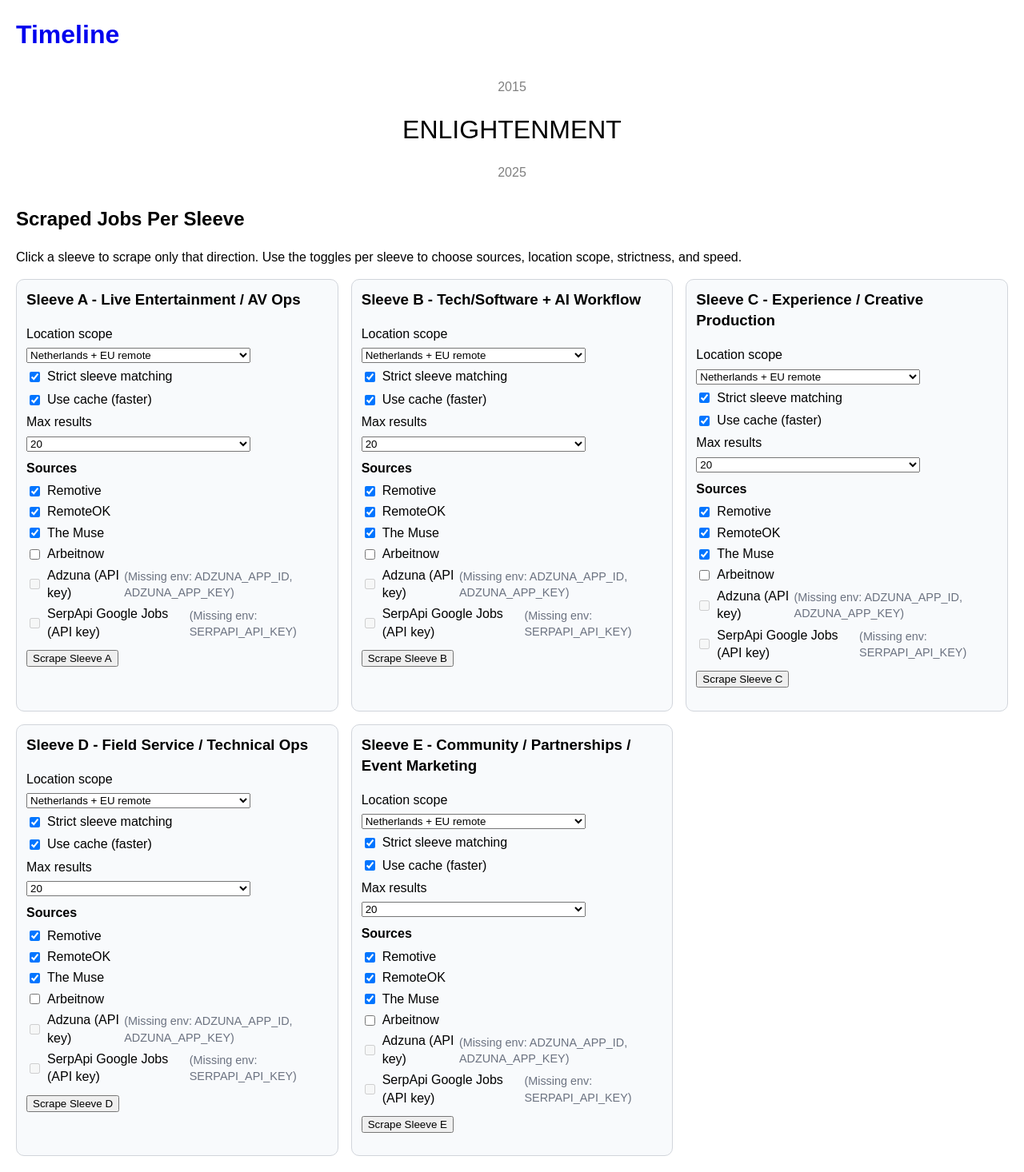
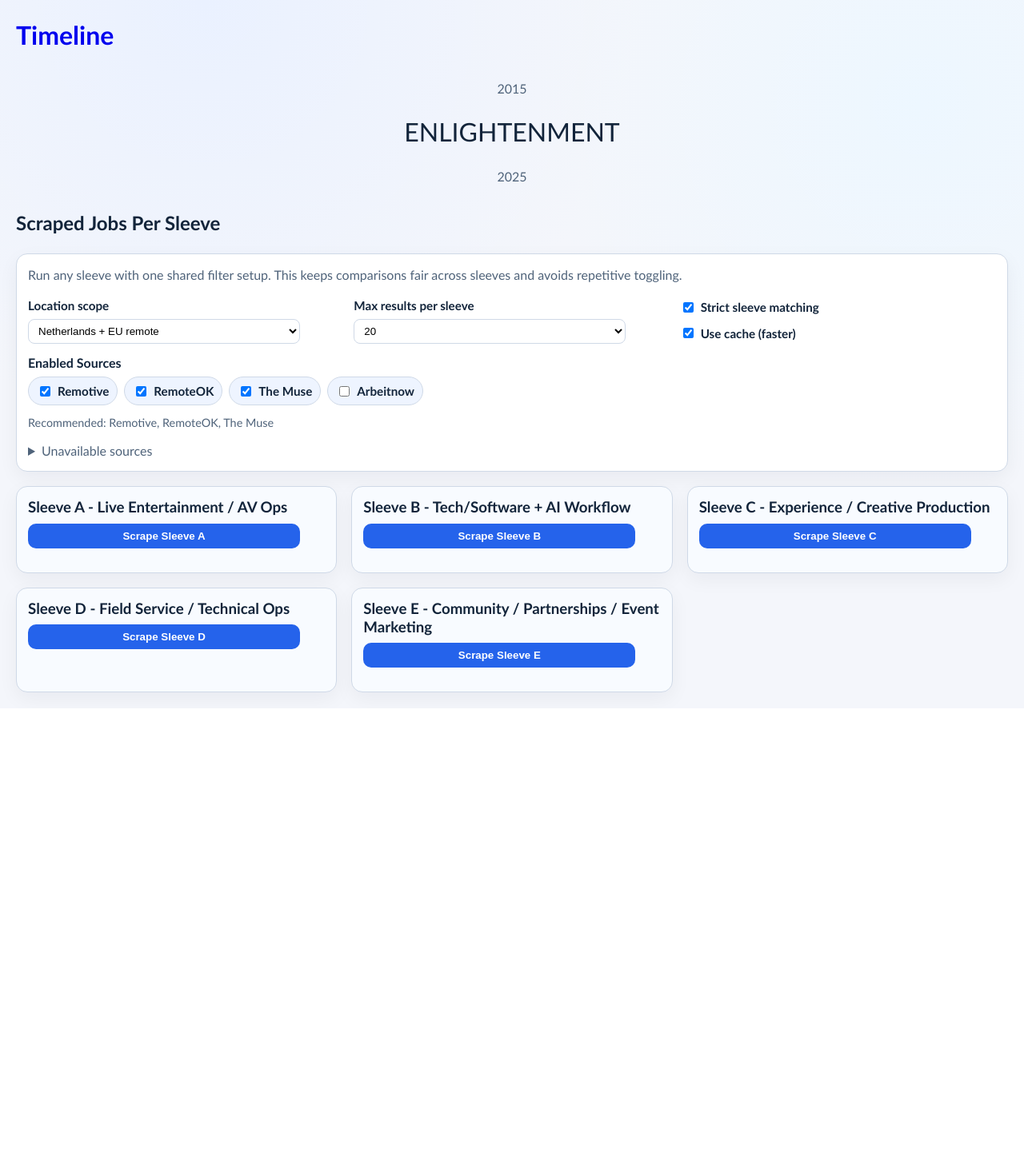
Before and after one commit to ThijsVanZon/existence.app, a Flask app: page /enlightenment in a window 1280 px wide. Shown: the whole page at 80% size. After the commit the page ends 886 px from the top, so only its background shows below. Run offline with Flask 3, Linux system fonts and the light colour scheme.

Commit message:
existence.app 0.24.0

```diff
--- a/static/styles.css
+++ b/static/styles.css
@@ -1,7 +1,22 @@
+:root {
+  --bg-soft: #f4f6fb;
+  --ink: #12243a;
+  --ink-muted: #4f637a;
+  --line: #cfd9e7;
+  --accent: #2563eb;
+  --panel: #ffffff;
+  --panel-soft: #f8fbff;
+}
+
 body {
-  font-family: Arial, sans-serif;
+  font-family: "Trebuchet MS", "Segoe UI", "Helvetica Neue", sans-serif;
   margin: 20px;
-  line-height: 1.4;
+  line-height: 1.45;
+  color: var(--ink);
+  background:
+    radial-gradient(circle at 20% 0%, #eaf1ff 0%, transparent 40%),
+    radial-gradient(circle at 90% 15%, #edf7ff 0%, transparent 35%),
+    var(--bg-soft);
 }
 
 a {
@@ -35,17 +50,17 @@ a:focus-visible {
 
 .main-decade {
   font-size: 2em;
-  color: black;
+  color: var(--ink);
 }
 
 .sub-decade {
   font-size: 1em;
-  color: grey;
+  color: var(--ink-muted);
 }
 
 .highlight .main-decade,
 .highlight .sub-decade {
-  color: #2563eb;
+  color: var(--accent);
 }
 
 .highlight .main-decade {
@@ -66,15 +81,17 @@ a:focus-visible {
 }
 
 .job-card {
-  border: 1px solid #d1d5db;
-  border-radius: 8px;
-  padding: 12px;
+  border: 1px solid var(--line);
+  border-radius: 12px;
+  padding: 14px;
   margin-bottom: 12px;
-  background: #ffffff;
+  background: var(--panel);
+  box-shadow: 0 6px 18px rgba(15, 23, 42, 0.06);
 }
 
 .job-card h3 {
   margin: 0 0 8px;
+  font-size: 1.2rem;
 }
 
 .job-card p {
@@ -84,52 +101,82 @@ a:focus-visible {
 .sleeve-grid {
   display: grid;
   grid-template-columns: repeat(auto-fit, minmax(320px, 1fr));
-  gap: 16px;
+  gap: 18px;
   margin-top: 16px;
 }
 
 .sleeve-panel {
-  border: 1px solid #d1d5db;
-  border-radius: 10px;
-  padding: 12px;
-  background: #f8fafc;
+  border: 1px solid var(--line);
+  border-radius: 14px;
+  padding: 14px;
+  background: var(--panel-soft);
+  box-shadow: 0 8px 24px rgba(15, 23, 42, 0.05);
 }
 
 .sleeve-panel.loading {
-  opacity: 0.7;
+  opacity: 0.68;
 }
 
 .sleeve-panel h3 {
   margin-top: 0;
+  margin-bottom: 8px;
+  line-height: 1.25;
 }
 
-.scrape-controls {
+.scrape-toolbar {
+  border: 1px solid var(--line);
+  border-radius: 14px;
+  background: var(--panel);
+  padding: 14px;
+  margin-bottom: 18px;
+  box-shadow: 0 8px 24px rgba(15, 23, 42, 0.05);
+}
+
+.toolbar-hint {
+  margin-top: 0;
+  color: var(--ink-muted);
+}
+
+.toolbar-grid {
+  display: grid;
+  grid-template-columns: repeat(auto-fit, minmax(220px, 1fr));
+  gap: 12px;
+  margin-bottom: 10px;
+}
+
+.toolbar-field {
   display: grid;
   grid-template-columns: 1fr;
   gap: 6px;
-  margin-bottom: 10px;
 }
 
-.scrape-controls select {
+.toolbar-field label {
+  font-weight: 600;
+  font-size: 0.95rem;
+}
+
+.toolbar-field select,
+.sleeve-panel button {
   width: 100%;
-  max-width: 280px;
+  max-width: 340px;
 }
 
 .control-inline {
   display: flex;
   align-items: center;
   gap: 6px;
+  font-weight: 600;
 }
 
 .source-title {
   font-weight: 600;
-  margin-top: 4px;
+  margin-top: 2px;
 }
 
 .source-toggle-group {
-  display: grid;
-  grid-template-columns: 1fr;
-  gap: 4px;
+  display: flex;
+  flex-wrap: wrap;
+  gap: 8px;
 }
 
 .source-option {
@@ -138,9 +185,53 @@ a:focus-visible {
   gap: 6px;
 }
 
+.source-pill {
+  border: 1px solid var(--line);
+  border-radius: 999px;
+  padding: 6px 10px;
+  background: #eef4ff;
+}
+
 .source-reason {
-  color: #6b7280;
+  color: var(--ink-muted);
   font-size: 0.9em;
+}
+
+.toolbar-note {
+  margin-top: 6px;
+  color: var(--ink-muted);
+  font-size: 0.9rem;
+}
+
+.unavailable-sources {
+  margin-top: 6px;
+  color: var(--ink-muted);
+}
+
+.unavailable-row {
+  margin: 4px 0;
+  font-size: 0.9rem;
+}
+
+button {
+  background: var(--accent);
+  color: #fff;
+  border: none;
+  border-radius: 10px;
+  padding: 8px 12px;
+  font-weight: 700;
+  cursor: pointer;
+}
+
+button:hover {
+  filter: brightness(0.94);
+}
+
+select {
+  border: 1px solid var(--line);
+  border-radius: 8px;
+  padding: 6px 8px;
+  background: #fff;
 }
 
 .videos,
--- a/templates/2020.html
+++ b/templates/2020.html
@@ -23,12 +23,54 @@
   </nav>
 
   <h2>Scraped Jobs Per Sleeve</h2>
-  <p>Click a sleeve to scrape only that direction. Use the toggles per sleeve to choose sources, location scope, strictness, and speed.</p>
+  <section class="scrape-toolbar">
+    <p class="toolbar-hint">Run any sleeve with one shared filter setup. This keeps comparisons fair across sleeves and avoids repetitive toggling.</p>
+    <div class="toolbar-grid">
+      <div class="toolbar-field">
+        <label for="global-location">Location scope</label>
+        <select id="global-location">
+          <option value="nl_only">Netherlands only</option>
+          <option value="nl_eu">Netherlands + EU remote</option>
+          <option value="global">Global</option>
+        </select>
+      </div>
+
+      <div class="toolbar-field">
+        <label for="global-max">Max results per sleeve</label>
+        <select id="global-max">
+          <option value="10">10</option>
+          <option value="20">20</option>
+          <option value="30">30</option>
+          <option value="50">50</option>
+        </select>
+      </div>
+
+      <div class="toolbar-field toolbar-checks">
+        <label class="control-inline">
+          <input type="checkbox" id="global-strict" checked>
+          Strict sleeve matching
+        </label>
+        <label class="control-inline">
+          <input type="checkbox" id="global-cache" checked>
+          Use cache (faster)
+        </label>
+      </div>
+    </div>
+
+    <div class="toolbar-field">
+      <div class="source-title">Enabled Sources</div>
+      <div id="global-sources" class="source-toggle-group"></div>
+      <div id="source-note" class="toolbar-note"></div>
+      <details id="unavailable-sources" class="unavailable-sources" hidden>
+        <summary>Unavailable sources</summary>
+        <div id="unavailable-source-list"></div>
+      </details>
+    </div>
+  </section>
 
   <div class="sleeve-grid">
     <section class="sleeve-panel" id="panel-A">
       <h3>Sleeve A - Live Entertainment / AV Ops</h3>
-      <div id="controls-A" class="scrape-controls"></div>
       <button type="button" onclick="startScraping('A')">Scrape Sleeve A</button>
       <p id="status-A" aria-live="polite"></p>
       <div id="error-A" class="error" style="display: none;"></div>
@@ -37,7 +79,6 @@
 
     <section class="sleeve-panel" id="panel-B">
       <h3>Sleeve B - Tech/Software + AI Workflow</h3>
-      <div id="controls-B" class="scrape-controls"></div>
       <button type="button" onclick="startScraping('B')">Scrape Sleeve B</button>
       <p id="status-B" aria-live="polite"></p>
       <div id="error-B" class="error" style="display: none;"></div>
@@ -46,7 +87,6 @@
 
     <section class="sleeve-panel" id="panel-C">
       <h3>Sleeve C - Experience / Creative Production</h3>
-      <div id="controls-C" class="scrape-controls"></div>
       <button type="button" onclick="startScraping('C')">Scrape Sleeve C</button>
       <p id="status-C" aria-live="polite"></p>
       <div id="error-C" class="error" style="display: none;"></div>
@@ -55,7 +95,6 @@
 
     <section class="sleeve-panel" id="panel-D">
       <h3>Sleeve D - Field Service / Technical Ops</h3>
-      <div id="controls-D" class="scrape-controls"></div>
       <button type="button" onclick="startScraping('D')">Scrape Sleeve D</button>
       <p id="status-D" aria-live="polite"></p>
       <div id="error-D" class="error" style="display: none;"></div>
@@ -64,7 +103,6 @@
 
     <section class="sleeve-panel" id="panel-E">
       <h3>Sleeve E - Community / Partnerships / Event Marketing</h3>
-      <div id="controls-E" class="scrape-controls"></div>
       <button type="button" onclick="startScraping('E')">Scrape Sleeve E</button>
       <p id="status-E" aria-live="polite"></p>
       <div id="error-E" class="error" style="display: none;"></div>
@@ -161,79 +199,87 @@
     }
 
     function renderControls() {
-      sleeveKeys.forEach(sleeveKey => {
-        const controls = document.getElementById(`controls-${sleeveKey}`);
-        if (!controls) return;
+      const defaults = scrapeConfig.defaults || fallbackConfig.defaults;
+      const locationModes = scrapeConfig.location_modes || [
+        { id: 'nl_only', label: 'Netherlands only' },
+        { id: 'nl_eu', label: 'Netherlands + EU remote' },
+        { id: 'global', label: 'Global' }
+      ];
 
-        controls.innerHTML = `
-          <label for="location-${sleeveKey}">Location scope</label>
-          <select id="location-${sleeveKey}">
-            <option value="nl_only">Netherlands only</option>
-            <option value="nl_eu">Netherlands + EU remote</option>
-            <option value="global">Global</option>
-          </select>
-          <label class="control-inline">
-            <input type="checkbox" id="strict-${sleeveKey}" checked>
-            Strict sleeve matching
-          </label>
-          <label class="control-inline">
-            <input type="checkbox" id="cache-${sleeveKey}" checked>
-            Use cache (faster)
-          </label>
-          <label for="max-${sleeveKey}">Max results</label>
-          <select id="max-${sleeveKey}">
-            <option value="10">10</option>
-            <option value="20">20</option>
-            <option value="30">30</option>
-            <option value="50">50</option>
-          </select>
-          <div class="source-title">Sources</div>
-          <div id="sources-${sleeveKey}" class="source-toggle-group"></div>
-        `;
+      const locationSelect = document.getElementById('global-location');
+      locationSelect.innerHTML = '';
+      locationModes.forEach(mode => {
+        const option = document.createElement('option');
+        option.value = mode.id;
+        option.textContent = mode.label;
+        locationSelect.appendChild(option);
+      });
+      locationSelect.value = defaults.location_mode || 'nl_eu';
+      document.getElementById('global-strict').checked = defaults.strict !== false;
+      document.getElementById('global-cache').checked = defaults.use_cache !== false;
+      document.getElementById('global-max').value = String(defaults.max_results || 20);
 
-        const defaults = scrapeConfig.defaults || fallbackConfig.defaults;
-        const locationSelect = document.getElementById(`location-${sleeveKey}`);
-        locationSelect.value = defaults.location_mode || 'nl_eu';
-        document.getElementById(`strict-${sleeveKey}`).checked = defaults.strict !== false;
-        document.getElementById(`cache-${sleeveKey}`).checked = defaults.use_cache !== false;
-        document.getElementById(`max-${sleeveKey}`).value = String(defaults.max_results || 20);
+      const sourceWrap = document.getElementById('global-sources');
+      const unavailableWrapper = document.getElementById('unavailable-sources');
+      const unavailableList = document.getElementById('unavailable-source-list');
+      sourceWrap.innerHTML = '';
+      unavailableList.innerHTML = '';
 
-        const sourceWrap = document.getElementById(`sources-${sleeveKey}`);
-        (scrapeConfig.sources || []).forEach(source => {
+      const availableSources = (scrapeConfig.sources || []).filter(source => source.available);
+      const unavailableSources = (scrapeConfig.sources || []).filter(source => !source.available);
+      availableSources.forEach(source => {
+        const checkedByDefault = (defaults.sources || []).includes(source.id);
         const label = document.createElement('label');
-          label.className = 'source-option';
-          const checkedByDefault = (defaults.sources || []).includes(source.id);
+        label.className = 'source-option source-pill';
         label.innerHTML = `
-            <input type="checkbox" data-source-id="${source.id}" ${checkedByDefault && source.available ? 'checked' : ''} ${source.available ? '' : 'disabled'}>
+          <input type="checkbox" data-source-id="${source.id}" ${checkedByDefault ? 'checked' : ''}>
           ${source.label}
         `;
-          if (!source.available && source.reason) {
-            const reason = document.createElement('span');
-            reason.className = 'source-reason';
-            reason.textContent = ` (${source.reason})`;
-            label.appendChild(reason);
-          }
         sourceWrap.appendChild(label);
       });
+
+      if (unavailableSources.length) {
+        unavailableWrapper.hidden = false;
+        unavailableSources.forEach(source => {
+          const row = document.createElement('div');
+          row.className = 'unavailable-row';
+          row.textContent = `${source.label} - ${source.reason || 'Unavailable on this server'}`;
+          unavailableList.appendChild(row);
         });
+      } else {
+        unavailableWrapper.hidden = true;
       }
 
-    function selectedSourcesForSleeve(sleeveKey) {
-      const wrap = document.getElementById(`sources-${sleeveKey}`);
-      if (!wrap) return [];
+      const sourceNote = document.getElementById('source-note');
+      if (!availableSources.length) {
+        sourceNote.textContent = 'No sources are currently available. Check API keys on the server.';
+      } else {
+        sourceNote.textContent = `Recommended: ${availableSources
+          .filter(source => (defaults.sources || []).includes(source.id))
+          .map(source => source.label)
+          .join(', ') || availableSources[0].label}`;
+      }
+    }
+
+    function selectedSources() {
+      const wrap = document.getElementById('global-sources');
       return Array.from(wrap.querySelectorAll('input[type="checkbox"]:checked'))
         .map(input => input.getAttribute('data-source-id'))
         .filter(Boolean);
     }
 
     function buildScrapeUrl(sleeveKey) {
+      let sources = selectedSources();
+      if (!sources.length) {
+        sources = (scrapeConfig.defaults?.sources || []).slice();
+      }
       const params = new URLSearchParams();
       params.set('sleeve', sleeveKey);
-      params.set('location_mode', document.getElementById(`location-${sleeveKey}`).value);
-      params.set('strict', document.getElementById(`strict-${sleeveKey}`).checked ? '1' : '0');
-      params.set('max_results', document.getElementById(`max-${sleeveKey}`).value);
-      params.set('refresh', document.getElementById(`cache-${sleeveKey}`).checked ? '0' : '1');
-      params.set('sources', selectedSourcesForSleeve(sleeveKey).join(','));
+      params.set('location_mode', document.getElementById('global-location').value);
+      params.set('strict', document.getElementById('global-strict').checked ? '1' : '0');
+      params.set('max_results', document.getElementById('global-max').value);
+      params.set('refresh', document.getElementById('global-cache').checked ? '0' : '1');
+      params.set('sources', sources.join(','));
       return `/scrape?${params.toString()}`;
     }
 
```
Lines whose indentation alone changed are shown as unchanged.
